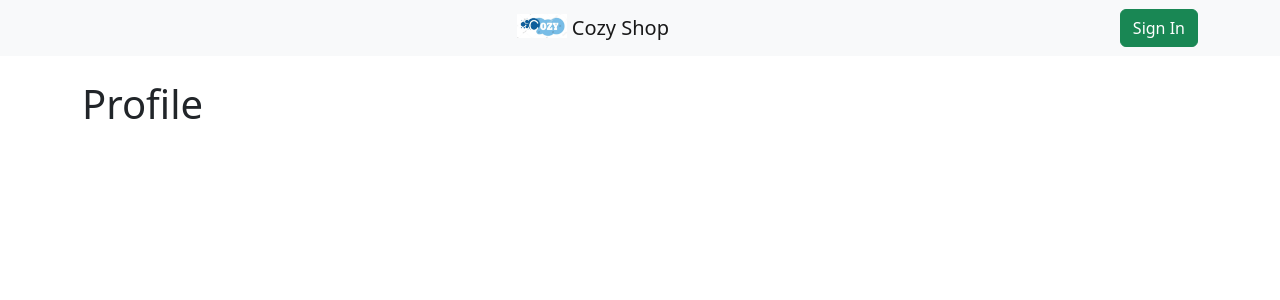
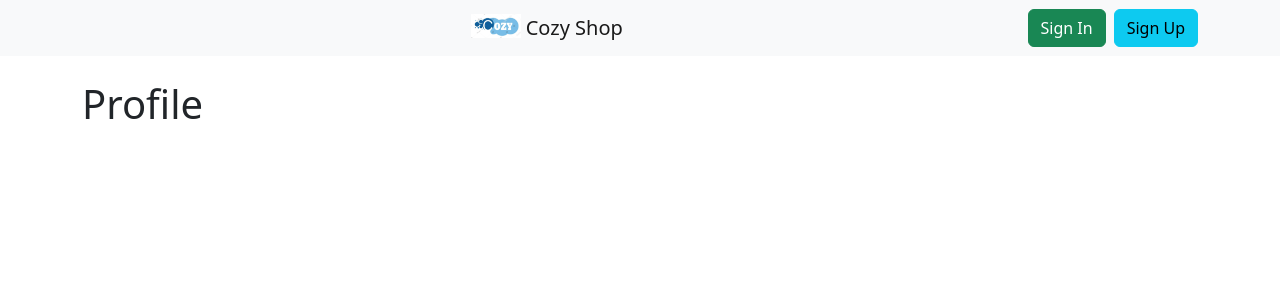
Before and after one commit to kysiolena/CozyShop, a Django app: page /profile/ in a window 1280 px wide. Shown: the top 300 px of the page. Run offline with Django 5.2, Linux system fonts and the light colour scheme.

Commit message:
Update header-buttons.html in the AuthApp

```diff
--- a/project/authapp/templates/authapp/blocks/header-buttons.html
+++ b/project/authapp/templates/authapp/blocks/header-buttons.html
@@ -1,8 +1,12 @@
 <div class="d-flex">
     {% if user.is_authenticated %}
         <a href="{% url 'profile_page' %}" class="btn btn-info">Profile</a>
-        <a href="{% url 'sign_out_page' %}" class="btn btn-warning">Sign Out</a>
+        <form action="{% url 'sign_out_page' %}" method="post">
+            {% csrf_token %}
+            <button class="btn btn-warning ms-2">Sign Out</button>
+        </form>
     {% else %}
         <a href="{% url 'sign_in_page' %}" class="btn btn-success">Sign In</a>
+        <a href="{% url 'sign_up_page' %}" class="btn btn-info ms-2">Sign Up</a>
     {% endif %}
 </div>
```
